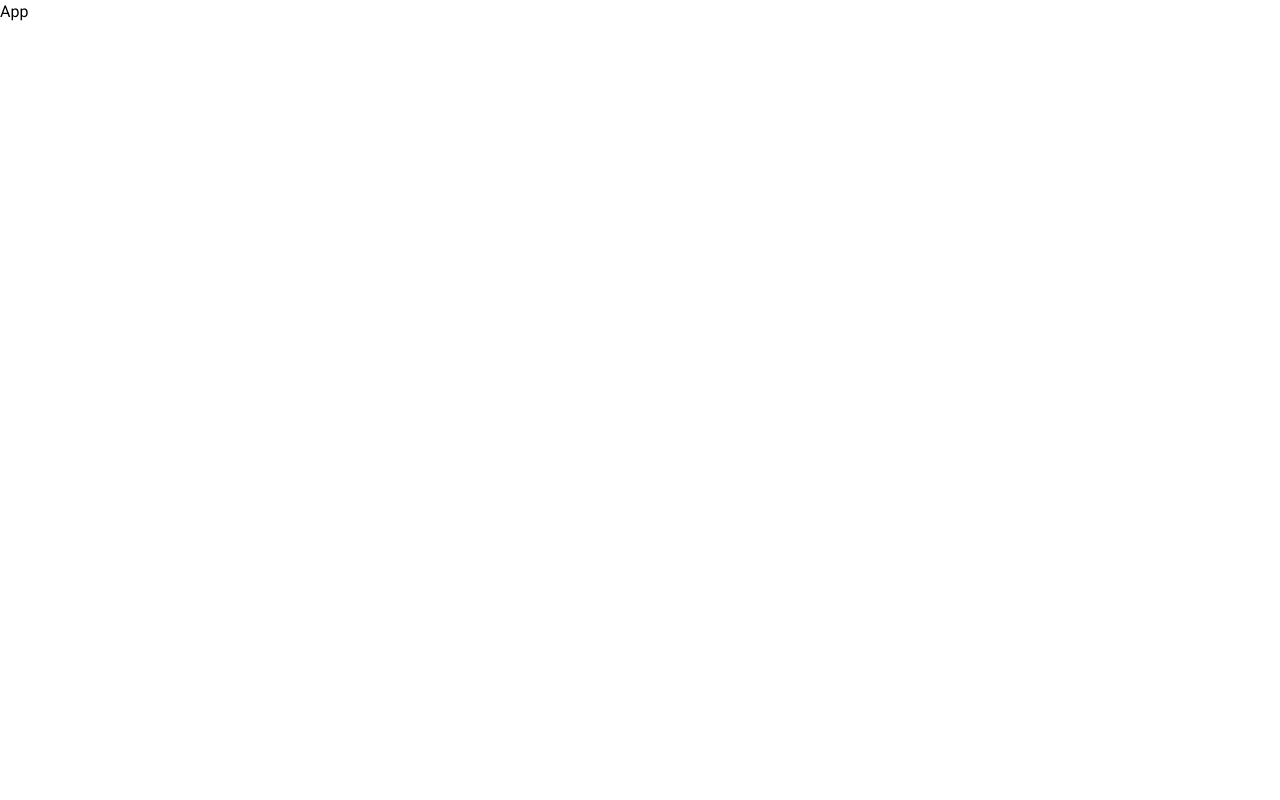
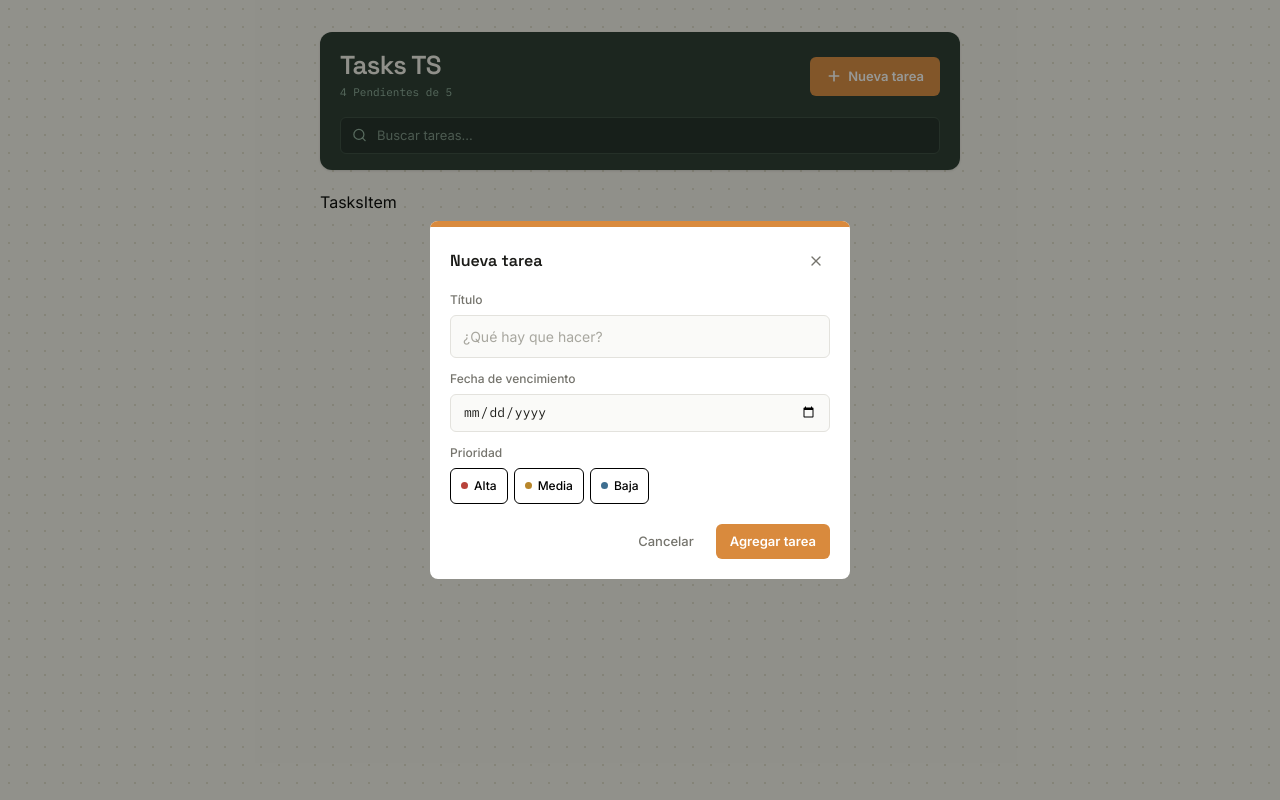
Before and after one commit to Adames1/tasks-ts, a React (Vite) app: page / in a window 1280 px wide. Built offline with nearby package versions, Linux system fonts and the light colour scheme.

Commit message:
version dev app tasks

```diff
--- a/package.json
+++ b/package.json
@@ -11,6 +11,7 @@
   },
   "dependencies": {
     "@tailwindcss/vite": "^4.3.3",
+    "lucide-react": "^1.31.0",
     "react": "^19.2.8",
     "react-dom": "^19.2.8",
     "tailwindcss": "^4.3.3",
--- a/src/App.tsx
+++ b/src/App.tsx
@@ -1,5 +1,58 @@
+import { Plus, Search } from "lucide-react";
+import TasksForm from "./components/TasksForm";
+import TasksItem from "./components/TasksItem";
+
 function App() {
-  return <div>App</div>;
+  return (
+    <div
+      className="min-h-screen w-full flex justify-center"
+      style={{
+        backgroundColor: "#F3F1EA",
+        backgroundImage: "radial-gradient(#DEDAC9 1px, transparent 1px)",
+        backgroundSize: "18px 18px",
+      }}
+    >
+      <div className="w-full max-w-160 font-body py-8 px-4 sm:px-0">
+        {/* Header */}
+        <header className="rounded-xl px-5 pt-5 pb-4 mb-5 bg-[#24352C] shadow">
+          <div className="flex items-center justify-between gap-4 mb-4">
+            <div>
+              <h1 className="font-display text-[26px] font-semibold text-[#F3F1EA] tracking-tight leading-none">
+                Tasks TS
+              </h1>
+              <p className="font-mono text-[11px] mt-1.5 text-[#8FAE9C]">
+                4 Pendientes de 5
+              </p>
+            </div>
+
+            <button
+              type="button"
+              className="shrink-0 flex items-center gap-1.5 text-white text-[13px] font-semibold px-4 py-2.5 rounded-md transition-all bg-[#D98A3D] cursor-pointer"
+            >
+              <Plus className="w-4 h-4" strokeWidth={2.5} />
+              Nueva tarea
+            </button>
+          </div>
+
+          {/* Input para busqueda */}
+          <div className="relative">
+            <Search className="absolute left-3 top-1/2 -translate-y-1/2 w-3.75 h-3.75 text-[#8FAE9C]" />
+            <input
+              type="search"
+              placeholder="Buscar tareas..."
+              className="w-full rounded-md pl-9 pr-3 py-2 text-[13px] text-[#F3F1EA] placeholder:text-[#7A9184] focus:outline-none focus:ring-2 transition-shadow bg-[#1B2822] border border-[#35473C]"
+            />
+          </div>
+        </header>
+
+        <ul className="flex flex-col gap-3">
+          <TasksItem />
+        </ul>
+
+        <TasksForm />
+      </div>
+    </div>
+  );
 }
 
 export default App;
--- /dev/null
+++ b/src/components/TasksForm.tsx
@@ -0,0 +1,99 @@
+import { X } from "lucide-react";
+import { PRIORITY } from "../data/priority";
+
+function TasksForm() {
+  return (
+    <div className="fixed inset-0 flex items-center justify-center p-4 z-50 bg-[#14161270]">
+      <form className="bg-white rounded-lg w-full max-w-105 overflow-hidden">
+        <div style={{ height: "6px", backgroundColor: "#D98A3D" }} />
+
+        <div className="p-5">
+          <div className="flex items-center justify-between mb-4">
+            <h2 className="font-display text-[16px] font-semibold text-[#1B1B18]">
+              Nueva tarea
+            </h2>
+
+            <button
+              type="button"
+              className="w-7 h-7 rounded-md flex items-center justify-center text-[#75746D] hover:bg-[#F1F0EB] transition-colors"
+            >
+              <X className="w-4 h-4" />
+            </button>
+          </div>
+
+          <div className="flex flex-col gap-3">
+            <div>
+              <label
+                htmlFor="title"
+                className="block text-[12px] font-medium text-[#75746D] mb-1.5"
+              >
+                Título
+              </label>
+              <input
+                type="text"
+                id="title"
+                placeholder="¿Qué hay que hacer?"
+                className="w-full bg-[#FAFAF8] border border-[#E3E2DD] rounded-md px-3 py-2.5 text-[14px] text-[#1B1B18] placeholder:text-[#A8A79F] focus:outline-none focus:ring-2 focus:ring-[#24352C]/20 focus:border-[#24352C]"
+              />
+            </div>
+
+            <div>
+              <label
+                htmlFor="dueDate"
+                className="block text-[12px] font-medium text-[#75746D] mb-1.5"
+              >
+                Fecha de vencimiento
+              </label>
+              <input
+                type="date"
+                id="dueDate"
+                className="font-mono w-full bg-[#FAFAF8] border border-[#E3E2DD] rounded-md px-3 py-2 text-[13px] text-[#1B1B18] focus:outline-none focus:ring-2 focus:ring-[#24352C]/20 focus:border-[#24352C]"
+              />
+            </div>
+
+            <div>
+              <label
+                htmlFor="priority"
+                className="block text-[12px] font-medium text-[#75746D] mb-1.5"
+              >
+                Prioridad
+              </label>
+              <div className="flex items-center gap-1.5">
+                {Object.entries(PRIORITY).map(([key, p]) => (
+                  <button
+                    type="button"
+                    key={key}
+                    className="flex items-center gap-1.5 px-2.5 py-2 rounded-md text-[12px] font-medium border transition-colors"
+                  >
+                    <span
+                      className="w-1.75 h-1.75 rounded-full"
+                      style={{ backgroundColor: p.color }}
+                    />
+                    {p.label}
+                  </button>
+                ))}
+              </div>
+            </div>
+          </div>
+
+          <div className="flex justify-end gap-2 mt-5">
+            <button
+              type="button"
+              className="px-3.5 py-2 rounded-md text-[13px] font-medium text-[#75746D] hover:bg-[#F1F0EB] transition-colors"
+            >
+              Cancelar
+            </button>
+            <button
+              type="button"
+              className="px-3.5 py-2 rounded-md text-[13px] font-semibold text-white transition-all active:translate-y-0.5 bg-[#D98A3D]"
+            >
+              Agregar tarea
+            </button>
+          </div>
+        </div>
+      </form>
+    </div>
+  );
+}
+
+export default TasksForm;
--- /dev/null
+++ b/src/components/TasksItem.tsx
@@ -0,0 +1,5 @@
+function TasksItem() {
+  return <div>TasksItem</div>;
+}
+
+export default TasksItem;
--- /dev/null
+++ b/src/data/priority.ts
@@ -0,0 +1,5 @@
+export const PRIORITY = {
+    alta: { label: "Alta", color: "#B8433A", bg: "#F8E9E7" },
+    media: { label: "Media", color: "#B8862B", bg: "#F8F0E1" },
+    baja: { label: "Baja", color: "#3E6E90", bg: "#E9EFF4" },
+};
--- a/src/index.css
+++ b/src/index.css
@@ -1,6 +1,12 @@
-@import url("https://fonts.googleapis.com/css2?family=Roboto:ital,wght@0,100..900;1,100..900&display=swap");
+@import url("https://fonts.googleapis.com/css2?family=Space+Grotesk:wght@500;600;700&family=Inter:wght@400;500;600&family=IBM+Plex+Mono:wght@400;500&display=swap");
 @import "tailwindcss";
 
-html {
-  font-family: "Roboto", sans-serif;
+.font-display {
+  font-family: "Space Grotesk", sans-serif;
 }
+.font-body {
+  font-family: "Inter", sans-serif;
+}
+.font-mono {
+  font-family: "IBM Plex Mono", monospace;
+}
```
Also changed, not shown: 1 other file (tests, documents, lock files or other folders).
